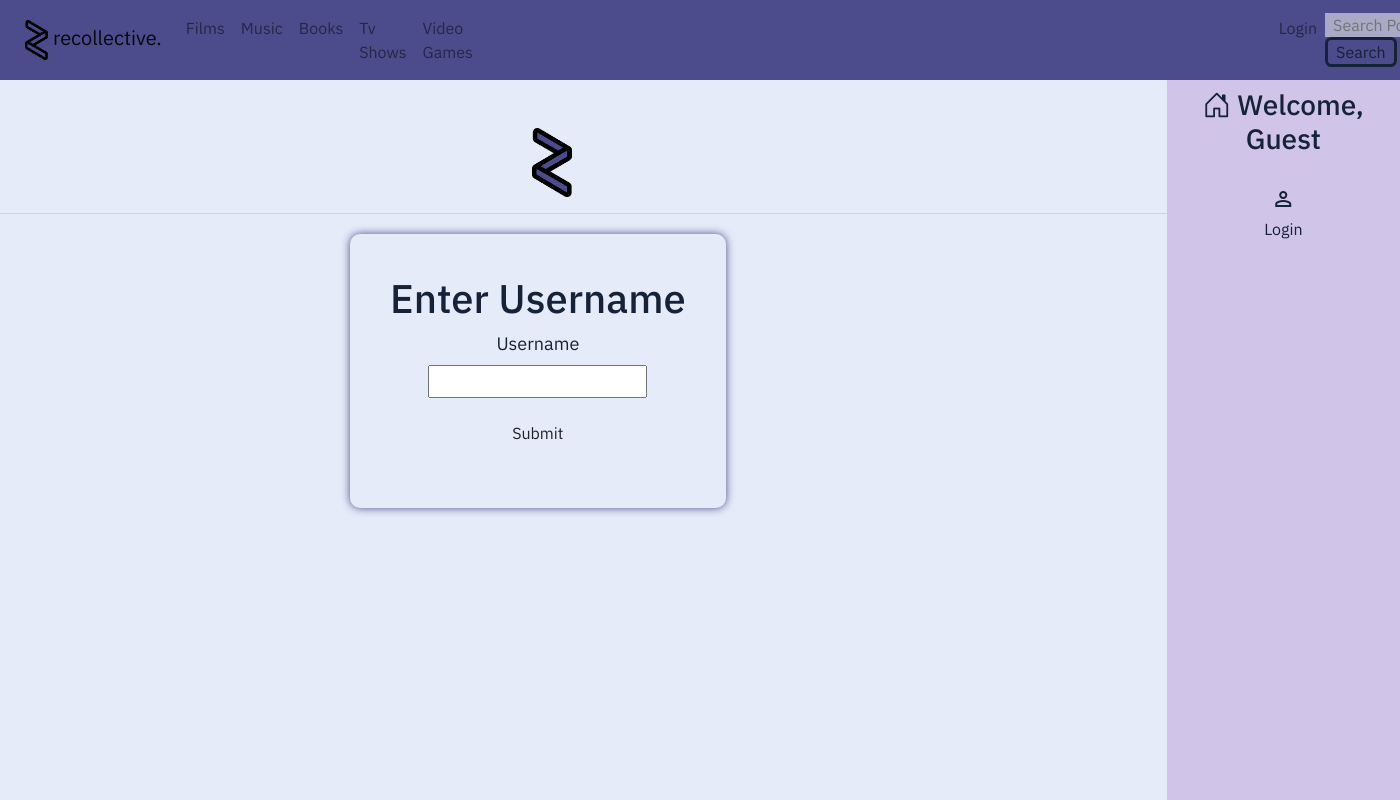
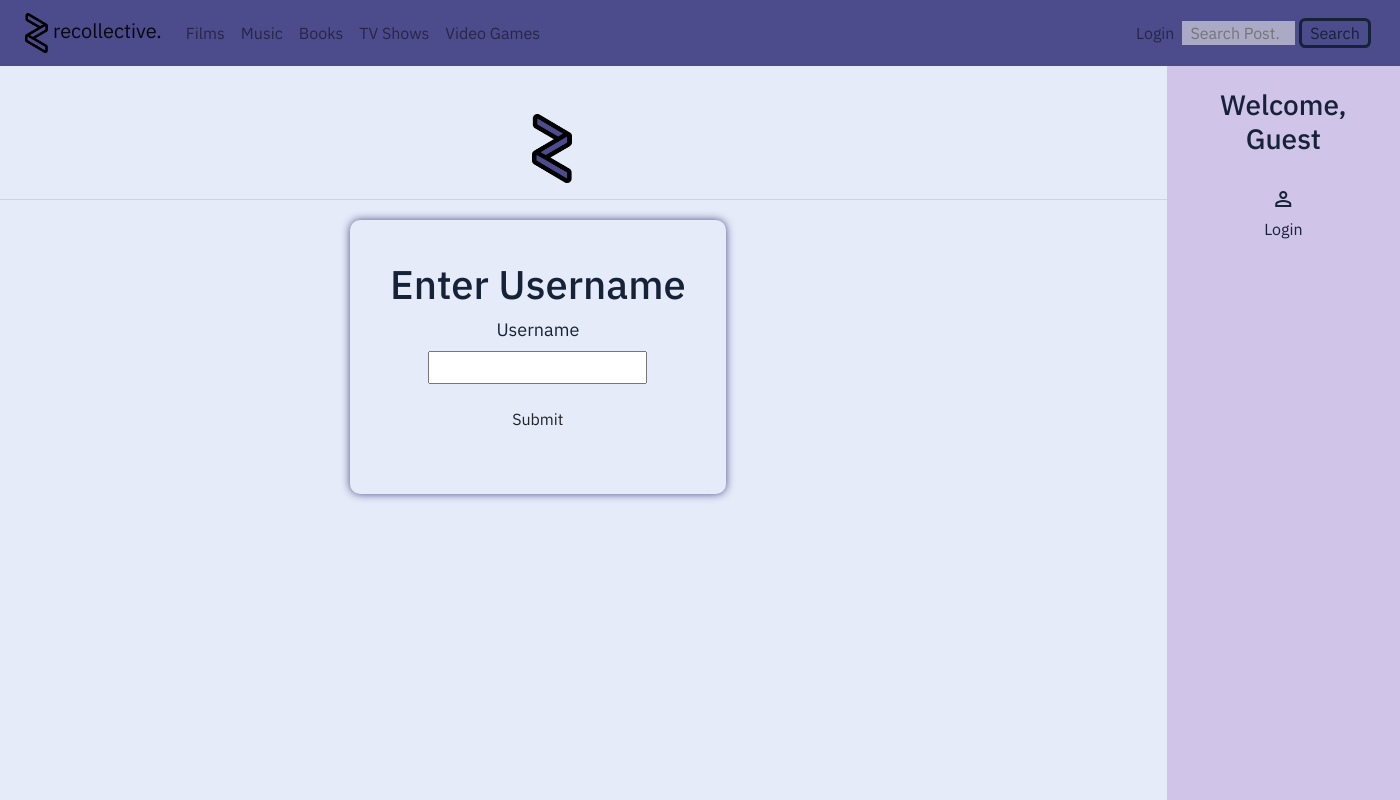
Before and after one commit to MonkeInABox/CITS3403Project, a Flask app: page /send-reset/ in a window 1400 px wide. Run offline with Flask 3, Linux system fonts and the light colour scheme; the page is wider than the window, and the part outside it is not shown; some libraries are stand-ins or nearby versions.

Commit message:
CSS FINAL

```diff
--- a/app/main/templates/heading.html
+++ b/app/main/templates/heading.html
@@ -1,13 +1,12 @@
 <!doctype html>
-<html>
+<html lang="eng">
   <link rel="stylesheet" href="https://cdn.jsdelivr.net/npm/bootstrap@4.3.1/dist/css/bootstrap.min.css" integrity="sha384-ggOyR0iXCbMQv3Xipma34MD+dH/1fQ784/j6cY/iJTQUOhcWr7x9JvoRxT2MZw1T" crossorigin="anonymous">
   <link rel="stylesheet" href="{{ url_for('static',filename='styleguide.css') }}">
-  <link rel="stylesheet" href="https://cdnjs.cloudflare.com/ajax/libs/bootstrap-icons/1.10.0/font/bootstrap-icons.min.css">
   <link rel="stylesheet" href="https://fonts.googleapis.com/css2?family=IBM+Plex+Sans:ital,wght@0,100;0,200;0,300;0,400;0,500;0,600;0,700;1,100;1,200;1,300;1,400;1,500;1,600;1,700&display=swap">
   <link rel="stylesheet" href="https://fonts.googleapis.com/icon?family=Material+Icons">
   <head>
     <script src="https://kit.fontawesome.com/ae3a27a066.js" crossorigin="anonymous"></script>
-      <meta name="viewport" content="width=device-width, initial-scale=1">
+      <meta name="viewport" content="width=device-width, initial-scale=1" charset="UTF-8">
       {% if title %}
       <title>{{ title }} - CITS3403</title>
       {% else %}
@@ -19,15 +18,9 @@
       <a class="navbar-brand" href="{{ url_for('main.index') }}">
           <img src="{{ url_for('static',filename='recollective_logo.png') }}" alt="recollective logo" height="40vh"> recollective.
       </a>
-      <div class="d-flex align-items-center">
-        <button class="btn btn-primary d-md-none toggle-btn" type="button" data-toggle="collapse" data-target="#sidebar" aria-controls="sidebar" aria-expanded="false" aria-label="Toggle navigation">
-            <span class="bi bi-person"></span>
-        </button>
-        <button class="navbar-toggler" type="button" data-toggle="collapse" data-target="#navbarSupportedContent" aria-controls="navbarSupportedContent" aria-expanded="false" aria-label="Toggle navigation">
-            <span class="navbar-toggler-icon"></span>
-        </button>
-      </div>
-
+      <button class="navbar-toggler" type="button" data-toggle="collapse" data-target="#navbarSupportedContent" aria-controls="navbarSupportedContent" aria-expanded="false" aria-label="Toggle navigation">
+          <span class="navbar-toggler-icon"></span>
+      </button>
       <div class="collapse navbar-collapse" id="navbarSupportedContent">
           <ul class="navbar-nav">
               <li class="nav-item">
@@ -40,7 +33,7 @@
                   <a class="nav-link" href="{{ url_for('posts.categories', category='Books') }}">Books</a>
               </li>
               <li class="nav-item">
-                <a class="nav-link" href="{{ url_for('posts.categories', category='TV_Shows') }}">Tv Shows</a>
+                <a class="nav-link" href="{{ url_for('posts.categories', category='TV_Shows') }}">TV Shows</a>
               </li>
               <li class="nav-item">
                 <a class="nav-link" href="{{ url_for('posts.categories', category='Video_Games') }}">Video Games</a>
@@ -66,7 +59,6 @@
       </div>
     </nav>
 
-
     {% include 'sidebar.html' %}
     <a href="{{ url_for('main.index') }}"><img src="/static/recollective_logo.png" class = "page_image"></a>
     <div class="page_body" style="max-width: 98%;">
--- a/app/static/styleguide.css
+++ b/app/static/styleguide.css
@@ -4,62 +4,75 @@ body {
     color: #152238;
     background-color: #e5ebf8;
 }
+
 a {
     text-decoration: none;
     color: #152238;
 }
+
 a:hover {
     text-decoration: underline;
 }
+
 .fa-cog {
-    color:rgba(76, 76, 141, 0.544);
+    color: rgba(76, 76, 141, 0.544);
 }
+
 .fa-cog:hover {
     text-decoration: none;
     color: rgba(76, 76, 141);
 }
+
 .nav-log {
-    padding-left: 57vw !important;
+    padding-left: 42vw !important;
 }
+
 .search_bar {
-    all:unset;
+    all: unset;
     width: 7.5vw;
     border: none;
     background-color: rgba(170, 170, 199);
-    color:#152238;
+    color: #152238;
     padding-left: 0.5em;
 }
+
 .search_bar:focus {
     background-color: white;
     color: #152238;
 }
+
 .search_button {
     all: unset;
     border-radius: 0.4em;
     padding-left: 0.5em;
     padding-right: 0.5em;
-    background-color: #152238 0.2;
     border: solid #152238;
 }
+
 .search_button:hover {
     box-shadow: 0 0 8px #152238;
 }
+
 h1 {
     text-align: center;
 }
+
 .error {
     background-color: red;
 }
+
 .page_body {
     width: 100vw;
     padding-bottom: 5vh;
 }
+
 .navbar-custom {
     background-color: rgb(76, 76, 141) !important;
     width: 100%;
     padding-right: 15px;
     padding-left: 25px;
 }
+
 .sidebar {
     background-color: rgb(209, 196, 233) !important;
     text-decoration: none;
@@ -69,7 +82,7 @@ h1 {
     position: fixed;
     top: 60px;
     right: 0;
-    right:0;
+    right: 0;
     bottom: 0;
     overflow-y: auto;
     text-align: center;
@@ -80,23 +93,23 @@ h1 {
     height: auto;
     right: 80px;
     top: 18px;
-    color:  #152238 !important;
+    color: #152238 !important;
     background-color: transparent !important;
     border: none;
 
 }
 
 .toggle-btn .bi {
-    font-size:25px;
+    font-size: 25px;
     font-weight: bold;
 }
 
-.navbar-
-form textarea#post {
+.navbar- form textarea#post {
     width: 60vw;
     height: 40vh;
     max-width: 60vw;
 }
+
 select {
     outline: none;
     border: none;
@@ -107,6 +120,7 @@ select {
     height: 2em;
     width: auto;
 }
+
 .new_post_page {
     text-align: center;
     width: 80vw;
@@ -118,60 +132,71 @@ select {
     margin-left: 5vw;
     width: auto;
 }
+
 .comment_submit {
     margin-left: 10vw;
 }
+
 .delete_comment {
-    background-color: #152238 0.544;
     border-radius: 5px;
     margin-left: 10vw;
 }
+
 .edit_comment {
-    background-color: #152238 0.544;
     border-radius: 5px;
     margin-left: 5vw;
 }
+
 .greeting {
     text-align: center;
 }
+
 div.sign_in {
     margin-left: 25vw;
     height: min-content;
     text-align: center;
     box-shadow: 0 0 8px rgba(76, 76, 141);
     border-radius: 10px;
-    margin-top:2.5vh;
+    margin-top: 2.5vh;
     margin-bottom: 2.5vh;
     padding: 5vh;
     max-width: fit-content;
 }
+
 p.username_area {
     font-size: large;
 }
+
 p.password_area {
     font-size: large;
 }
+
 table.profile_page {
     text-align: center;
     width: 50vw;
 }
+
 img.profile_pic {
     border-radius: 40px;
     box-shadow: 0 0 8px rgba(76, 76, 141);
 }
+
 .page_image {
     margin-left: 38vw;
     width: 5vh;
     padding-top: 3em;
     transition: 0.3s;
 }
+
 .page_image:hover {
     width: 6vh;
 }
+
 #login {
-    align-items: right !important;
+    align-items: end !important;
 }
-td.edit_profile > p {
+
+td.edit_profile>p {
     background-color: rgba(76, 76, 141, 0.544);
     border-radius: 10px;
     max-height: min-content;
@@ -181,6 +206,7 @@ td.edit_profile > p {
     margin-top: 30vh;
     width: 60vw;
 }
+
 .poster_name {
     font-weight: bold;
     text-decoration: none;
@@ -194,9 +220,11 @@ td.edit_profile > p {
     padding-right: 1.3em;
     border-radius: 10px 0 0 10px;
 }
+
 .poster_name:hover {
     text-decoration: underline solid;
 }
+
 .about_me {
     box-shadow: 0 0 8px rgba(76, 76, 141);
     border-radius: 10px;
@@ -206,10 +234,12 @@ td.edit_profile > p {
     margin-left: 10px;
     width: 55vw;
 }
+
 .edit_profile_page {
     text-align: center;
     width: 80vw;
 }
+
 .post_body {
     border: rgba(76, 76, 141) solid 0.2em;
     border-radius: 0 10px 10px 0;
@@ -220,9 +250,11 @@ td.edit_profile > p {
     padding-left: 1em;
     padding-right: 2em;
 }
+
 .post_body:hover {
     box-shadow: 0 0 8px rgba(76, 76, 141);
 }
+
 .comment {
     margin-left: 12vw;
     width: 60vw;
@@ -232,19 +264,23 @@ td.edit_profile > p {
     padding: 5vh;
     padding-top: 2vh;
 }
+
 .comment:hover {
     box-shadow: 0 0 10px rgba(76, 76, 141);
     border: solid rgba(76, 76, 141);
 }
+
 .commenter {
     margin-left: 10vw;
     font-weight: bold;
 }
+
 .replies_heading {
     font-weight: bolder;
     color: rgb(76, 76, 141);
     margin-top: 10vh;
 }
+
 .submit {
     background-color: rgb(76, 76, 141);
     border-radius: 10px;
@@ -253,6 +289,7 @@ td.edit_profile > p {
     padding: 2vh;
     transition: transform 0.1s ease;
 }
+
 #filter-submit {
     outline: none;
     border: none;
```
Also changed, not shown: app.db.
